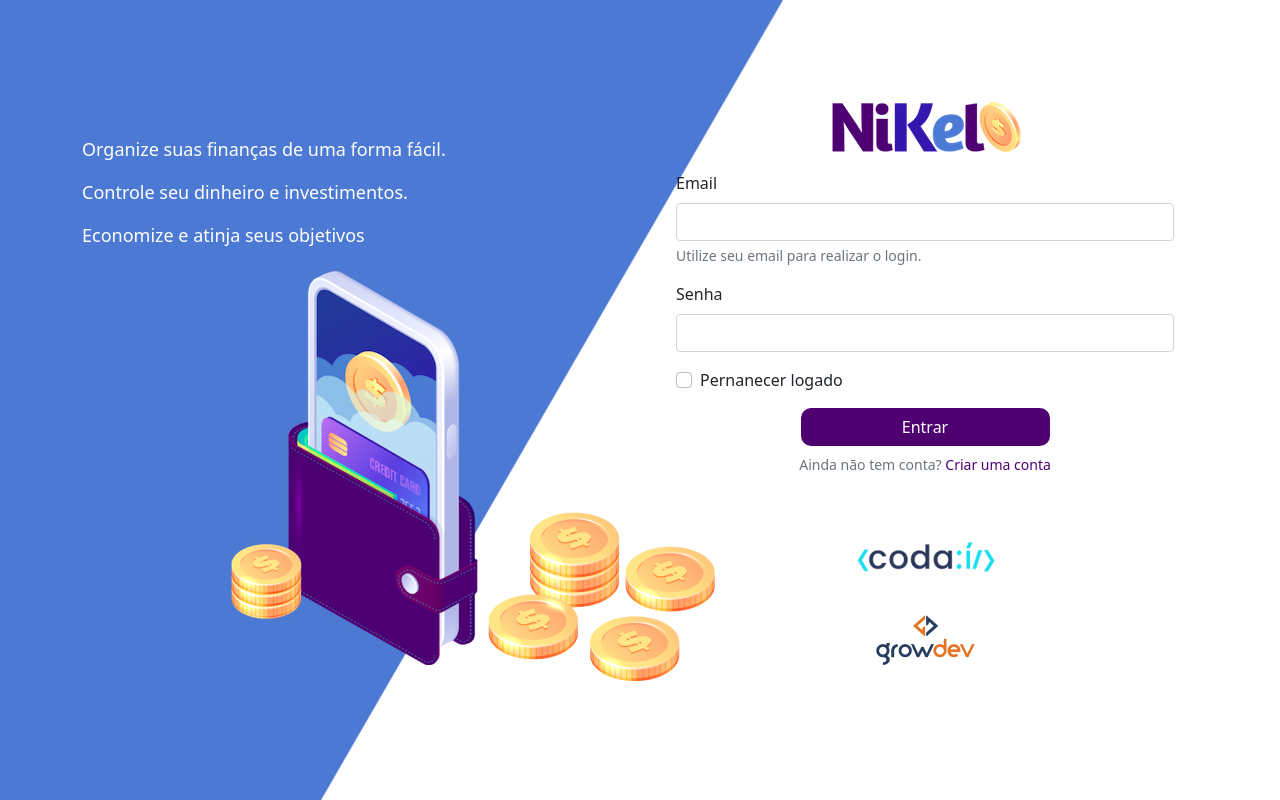
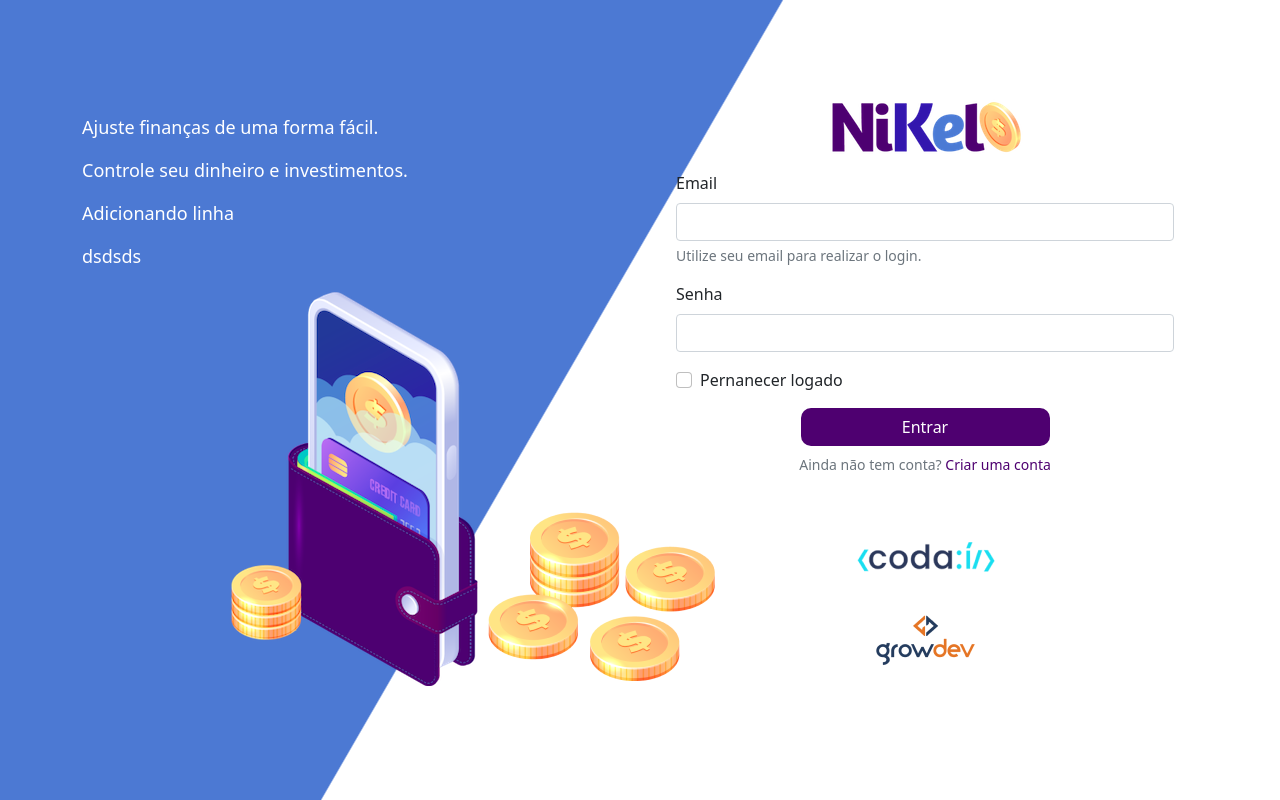
Before and after one commit to iap1000/Codai, a plain HTML site: page Nikel/public/index.html in a window 1280 px wide. Drawn offline with nearby package versions, Linux system fonts and the light colour scheme.

Commit message:
Teste retirando e modif linha

```diff
--- a/Nikel/public/JS/index.js
+++ b/Nikel/public/JS/index.js
@@ -1,4 +1,4 @@
-const myModal = new bootstrap.Modal("#register-modal");
+
 let logged = sessionStorage.getItem("logged");
 const session = localStorage.getItem("session");
 checkLogged();
--- a/Nikel/public/index.html
+++ b/Nikel/public/index.html
@@ -14,9 +14,10 @@
             <div class="row vh-100">
                 <div class="col d-flex justify-content-center my-5 flex-column">
                     <div class="text-login">
-                        <p>Organize suas finanças de uma forma fácil.</p>
+                        <p>Ajuste finanças de uma forma fácil.</p>
                         <p>Controle seu dinheiro e investimentos.</p>
-                        <p>Economize e atinja seus objetivos</p>
+                        <p>Adicionando linha</p>
+                        <p>dsdsds</p>
                     </div>
                     <div class="text-center">
                         <img src="../Assets/images/pocket.png" alt="pocket" class="img-fluid">
```
